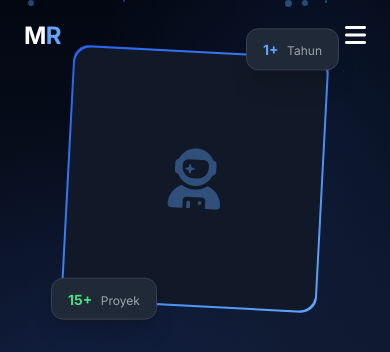
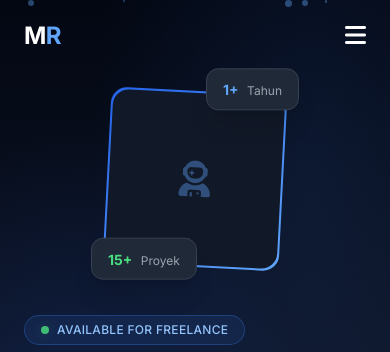
Before and after one commit to raisicok/WebPortofolioStatic, a website: page index.html in a window 390 px wide. Shown: the top 352 px of the page. Drawn offline with Linux system fonts and the light colour scheme.

Commit message:
perbaikan gambar

```diff
--- a/index.html
+++ b/index.html
@@ -97,9 +97,9 @@
                 <div class="order-1 md:order-2 flex justify-center">
                     <div class="relative">
                         <div
-                            class="w-64 h-64 sm:w-72 sm:h-72 md:w-80 md:h-80 rounded-2xl bg-gradient-to-br from-blue-600 to-blue-400 p-0.5 rotate-3 hover:rotate-0 transition-transform duration-500">
+                            class="w-44 h-44 sm:w-72 sm:h-72 md:w-80 md:h-80 rounded-2xl bg-gradient-to-br from-blue-600 to-blue-400 p-0.5 rotate-3 hover:rotate-0 transition-transform duration-500">
                             <div class="w-full h-full rounded-2xl bg-gray-900 flex items-center justify-center">
-                                <i class="fas fa-user-astronaut text-6xl sm:text-7xl md:text-8xl text-blue-400/40"></i>
+                                <i class="fas fa-user-astronaut text-4xl sm:text-7xl md:text-8xl text-blue-400/40"></i>
                             </div>
                         </div>
                         <!-- Floating badges -->
```
Also changed, not shown: dist/css/style.css.
